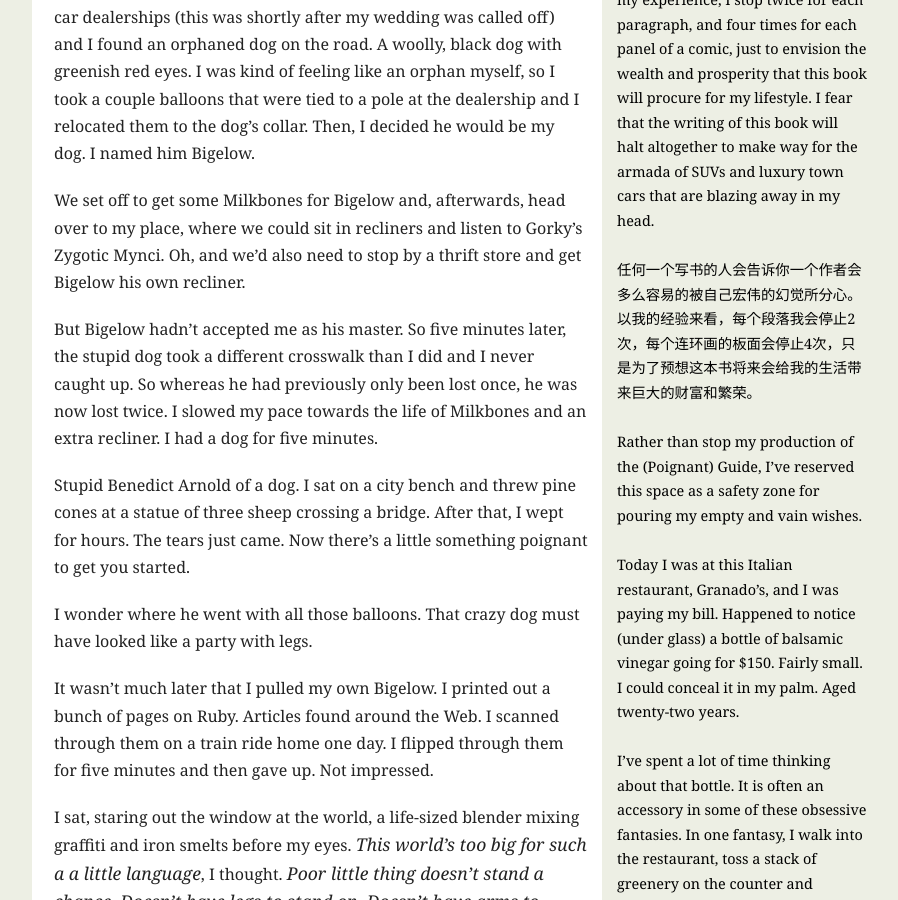
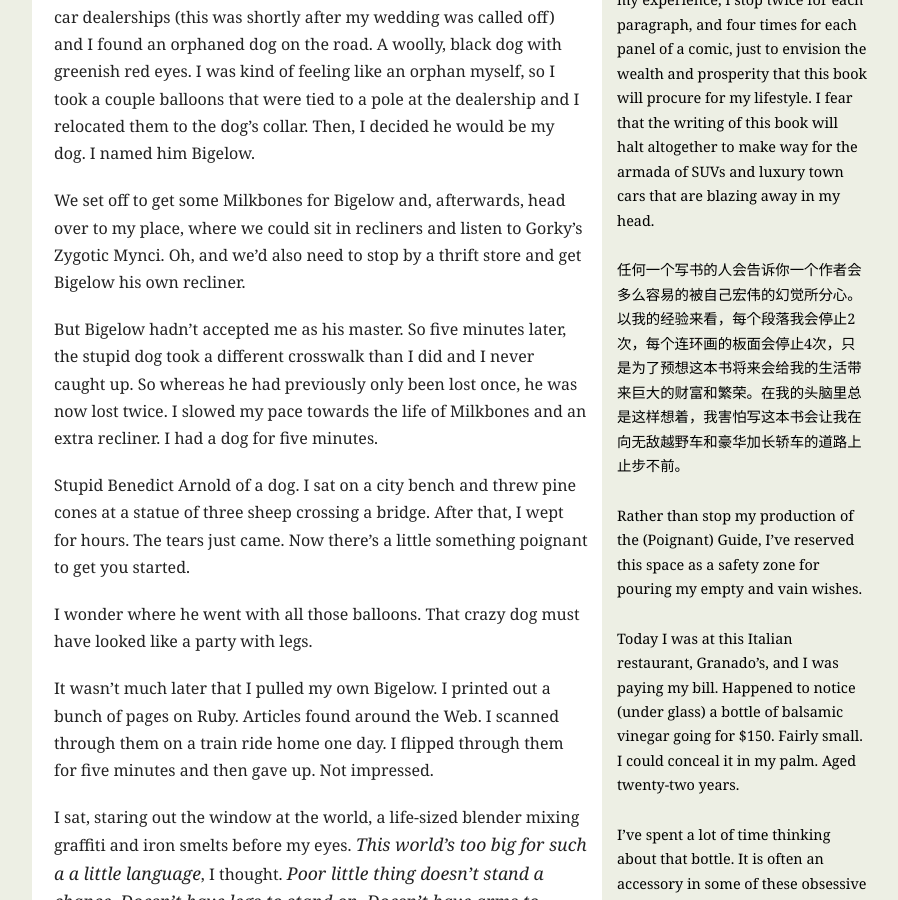
Before and after one commit to codecly259/poignant-guide-cn, a Jekyll site: the page built from _posts/1900-01-02-konichiwa-ruby.md, in a window 1280 px wide and 900 px high, scrolled down 1071 px. Shown: the whole window, without its empty margins (183-1081 px from the left). Built offline with Jekyll 4.4.1, drawn with Linux system fonts in a browser that asks for light colours; Markdown is read by kramdown in place of the engine named in the settings.

Commit message:
第二章侧边栏翻译

```diff
--- a/_posts/1900-01-02-konichiwa-ruby.md
+++ b/_posts/1900-01-02-konichiwa-ruby.md
@@ -43,7 +43,7 @@ this book will procure for my lifestyle. I fear that the writing of this book
 will halt altogether to make way for the armada of SUVs and luxury town cars
 that are blazing away in my head.
 
-任何一个写书的人会告诉你一个作者会多么容易的被自己宏伟的幻觉所分心。以我的经验来看，每个段落我会停止2次，每个连环画的板面会停止4次，只是为了预想这本书将来会给我的生活带来巨大的财富和繁荣。
+任何一个写书的人会告诉你一个作者会多么容易的被自己宏伟的幻觉所分心。以我的经验来看，每个段落我会停止2次，每个连环画的板面会停止4次，只是为了预想这本书将来会给我的生活带来巨大的财富和繁荣。在我的头脑里总是这样想着，我害怕写这本书会让我在向无敌越野车和豪华加长轿车的道路上止步不前。
 
 Rather than stop my production of the (Poignant) Guide, I’ve reserved this space
 as a safety zone for pouring my empty and vain wishes.
```
